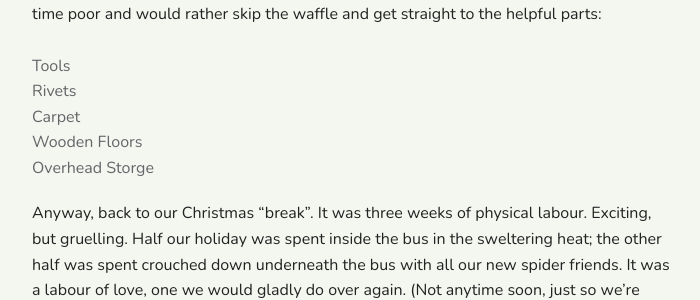
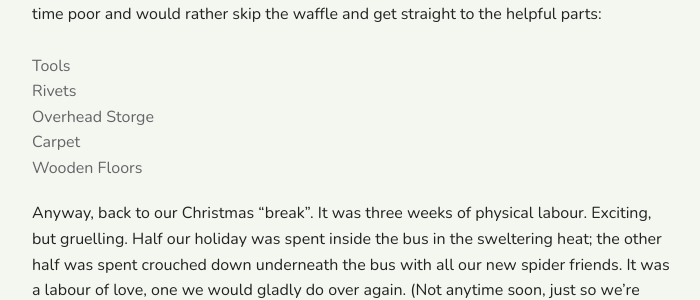
Before and after one commit to vendablefall/littlekiwibus, a Jekyll site: the page built from _posts/2019-01-14-demolishing-bus-interiors.md, in a window 1280 px wide and 900 px high, scrolled down 1483 px. Shown: the part 154-454 px from the top of the window, without its empty margins (288-988 px from the left). Built offline with Jekyll 4.4.1, drawn with Linux system fonts in a browser that asks for light colours; Markdown is read by kramdown in place of the engine named in the settings; comment, search, counter and statistics services are not loaded.

Commit message:
ccchanges:

```diff
--- a/_posts/2019-01-14-demolishing-bus-interiors.md
+++ b/_posts/2019-01-14-demolishing-bus-interiors.md
@@ -18,9 +18,10 @@ Here are some TLDR (too long didn't read) links for those of you bus enthusiasts
 <br>
 <a HREF="#tools">Tools</a> <br>
 <a HREF="#rivets">Rivets</a> <br>
+<a HREF="#ostorage">Overhead Storge</a> <br>
 <a HREF="#carpet">Carpet</a> <br>
 <a HREF="#floors">Wooden Floors</a> <br>
-<a HREF="#ostorage">Overhead Storge</a> <br>
+
 
 Anyway, back to our Christmas "break". It was three weeks of physical labour. Exciting, but gruelling. Half our holiday was spent inside the bus in the sweltering heat; the other half was spent crouched down underneath the bus with all our new spider friends. It was a labour of love, one we would gladly do over again. (Not anytime soon, just so we're clear.)
 
```
